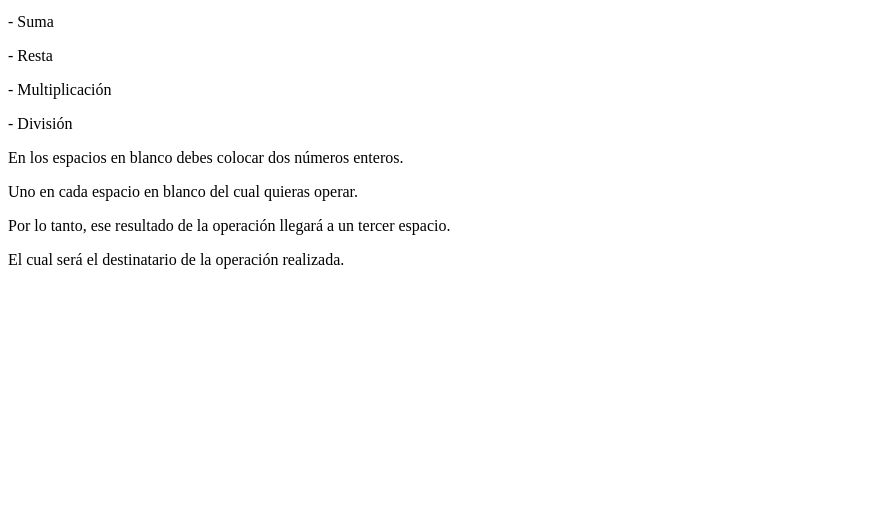
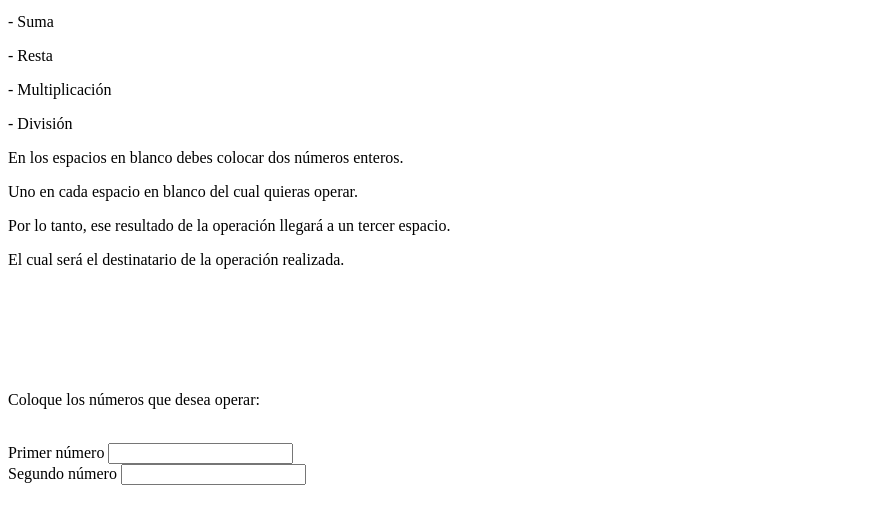
Before and after one commit to Bradleyivme/FormularioOP, a plain HTML site: page index.html in a window 1280 px wide. Shown: the part 199-720 px from the top of the page, without its empty margins (0-883 px from the left). Drawn offline with Linux system fonts and the light colour scheme.

Commit message:
Se agregaron input a y b de las variables a operar en index

```diff
--- a/index.html
+++ b/index.html
@@ -19,5 +19,12 @@
     <p>Uno en cada espacio en blanco del cual quieras operar.</p>
     <p>Por lo tanto, ese resultado de la operación llegará a un tercer espacio.</p>
     <p>El cual será el destinatario de la operación realizada.</p>
+<br><br><br><br><br>
+<p>Coloque los números que desea operar:</p><br>
+    <label for="a">Primer número</label>
+    <input type="number" name="a" id="a"><br>
+    <label for="b">Segundo número</label>
+    <input type="number" name="b" id="b"><br>
+
 </body>
 </html>
```
